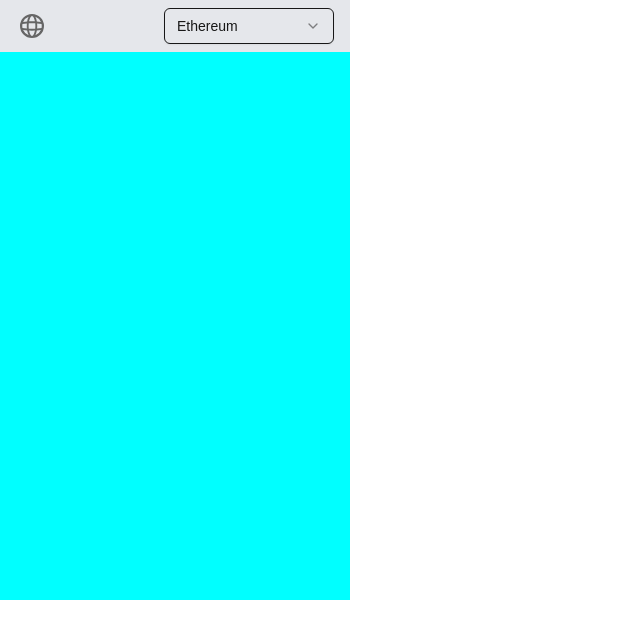
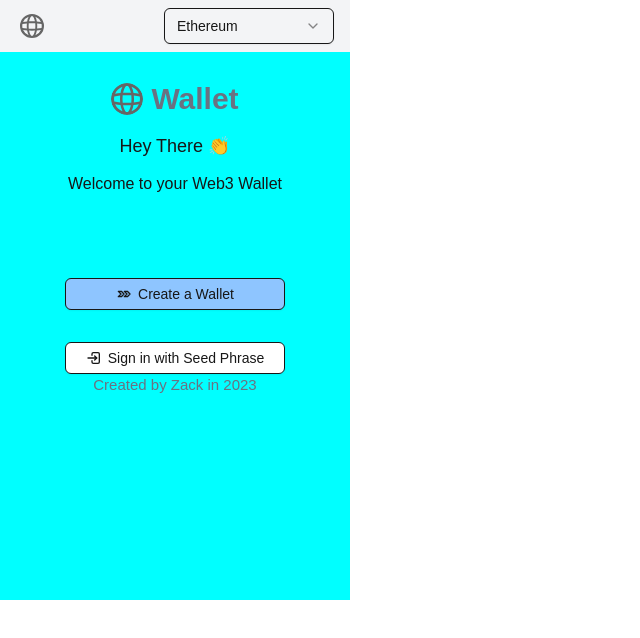
Before and after one commit to canwhite/qc_wallet_extension, a Next.js app in the folder mwallet/: page / in a window 1280 px wide. Shown: the top 638 px of the page, without its empty margins (0-640 px from the left). Built offline with nearby package versions, Linux system fonts and the light colour scheme.

Commit message:
feat: layout and home page

```diff
--- a/mwallet/package.json
+++ b/mwallet/package.json
@@ -14,6 +14,8 @@
     "@radix-ui/react-label": "^2.1.7",
     "@radix-ui/react-select": "^2.2.5",
     "@radix-ui/react-slot": "^1.2.3",
+    "@radix-ui/react-tabs": "^1.1.12",
+    "@tabler/icons-react": "^3.34.0",
     "ahooks": "^3.8.5",
     "class-variance-authority": "^0.7.1",
     "clsx": "^2.1.1",
--- a/mwallet/src/components/Home.tsx
+++ /dev/null
@@ -1,7 +0,0 @@
-import { memo } from "react";
-
-function Home() {
-  return <div>hello world</div>;
-}
-
-export default memo(Home);
--- /dev/null
+++ b/mwallet/src/components/HomeContent.tsx
@@ -0,0 +1,42 @@
+import { memo } from "react";
+import { Avatar, AvatarImage, AvatarFallback } from "@/components/ui/avatar";
+import { Button } from "@/components/ui/button";
+import { IconBrandInertia, IconLogin2 } from "@tabler/icons-react";
+import { cn } from "@/lib/utils";
+import { useRouter } from "next/router";
+
+function HomeContent({ className = "" }) {
+  const router = useRouter();
+  return (
+    <div className={cn("flex flex-col justify-between flex-1")}>
+      <div className="w-full flex-1 flex-col items-center space-y-3">
+        <p className="flex justify-center items-center mt-6">
+          <Avatar>
+            <AvatarImage src="/globe.svg" />
+          </Avatar>
+          <span className="ml-2 text-[30px] font-bold text-gray-500 ">
+            Wallet
+          </span>
+        </p>
+        <h2 className="text-[18px]">Hey There 👏</h2>
+        <h4>Welcome to your Web3 Wallet</h4>
+        <Button
+          variant="outline"
+          className="mt-[70px] bg-blue-300 w-[220px]"
+          size="sm"
+          onClick={() => router.push("/createAccount")}
+        >
+          <IconBrandInertia /> Create a Wallet
+        </Button>
+        <Button variant="outline" className="w-[220px] mt-5" size="sm">
+          <IconLogin2 /> Sign in with Seed Phrase
+        </Button>
+      </div>
+      <div className="mb-2 text-[15px] h-[25px] text-gray-500">
+        <h4>Created by Zack in 2023</h4>
+      </div>
+    </div>
+  );
+}
+
+export default memo(HomeContent);
--- a/mwallet/src/components/header.tsx
+++ b/mwallet/src/components/header.tsx
@@ -1,21 +1,49 @@
-import Link from "next/link";
-import { Button } from "@/components/ui/button";
+import { useState } from "react";
+import {
+  Select,
+  SelectContent,
+  SelectGroup,
+  SelectItem,
+  SelectLabel,
+  SelectTrigger,
+  SelectValue,
+} from "@/components/ui/select";
+import { Avatar, AvatarImage } from "@/components/ui/avatar";
 
-const siteTitle = "QC WebApp Scaffold";
+const Header = () => {
+  const [selectedChain, setSelectedChain] = useState("0x1");
 
-export default function Header() {
   return (
-    <header className="w-full flex items-center p-4 bg-gray-100 dark:bg-gray-900">
-      <div className="flex-1">
-        <Link href="/" passHref>
-          <span className="group-hover:opacity-80 transition-opacity">
-            <h1 className="text-lg font-medium">{siteTitle}</h1>
-          </span>
-        </Link>
-      </div>
-      <div>
-        <Button variant="outline">Button for Test</Button>
-      </div>
+    <header className="flex bg-gray-100 justify-between w-full px-4 py-2 items-center">
+      <Avatar>
+        <AvatarImage className="p-1" src="./globe.svg" />
+      </Avatar>
+
+      <Select
+        className="w-[170px]"
+        value={selectedChain}
+        onValueChange={setSelectedChain}
+      >
+        <SelectTrigger className="w-[170px] [&[data-state=open]]:bg-gray-100 [&[data-state=open]]:border-gray-300">
+          <SelectValue placeholder="Select chain" />
+        </SelectTrigger>
+        <SelectContent>
+          <SelectItem value="0x1" className="w-[150px]">
+            Ethereum
+          </SelectItem>
+          <SelectItem value="0x13881" className="w-[150px]">
+            Mumbai Testnet
+          </SelectItem>
+          <SelectItem value="0x89" className="w-[150px]">
+            Polygon
+          </SelectItem>
+          <SelectItem value="0xa86a" className="w-[150px]">
+            Avalanche
+          </SelectItem>
+        </SelectContent>
+      </Select>
     </header>
   );
-}
+};
+
+export default Header;
--- a/mwallet/src/components/layout.tsx
+++ b/mwallet/src/components/layout.tsx
@@ -1,5 +1,5 @@
 import React, { ReactNode } from "react";
-import Header from "./header";
+import Header from "./Header";
 
 type Props = {
   children: ReactNode;
@@ -7,14 +7,9 @@
 
 export function Layout(props: Props) {
   return (
-    <div className="min-h-screen flex flex-col">
+    <div className="text-center w-[350px] h-[600px] flex justify-start items-center flex-col bg-[aqua]">
       <Header />
-      <main className="container mx-auto px-4 py-8 flex-grow max-w-3xl">
-        {props.children}
-      </main>
-      <footer className="bg-gray-100 dark:bg-gray-700 p-6 text-center">
-        <p className="text-base">dapp by Zack - 2025</p>
-      </footer>
+      <main>{props.children}</main>
     </div>
   );
 }
--- /dev/null
+++ b/mwallet/src/components/ui/tabs.tsx
@@ -0,0 +1,64 @@
+import * as React from "react"
+import * as TabsPrimitive from "@radix-ui/react-tabs"
+
+import { cn } from "@/lib/utils"
+
+function Tabs({
+  className,
+  ...props
+}: React.ComponentProps<typeof TabsPrimitive.Root>) {
+  return (
+    <TabsPrimitive.Root
+      data-slot="tabs"
+      className={cn("flex flex-col gap-2", className)}
+      {...props}
+    />
+  )
+}
+
+function TabsList({
+  className,
+  ...props
+}: React.ComponentProps<typeof TabsPrimitive.List>) {
+  return (
+    <TabsPrimitive.List
+      data-slot="tabs-list"
+      className={cn(
+        "bg-muted text-muted-foreground inline-flex h-9 w-fit items-center justify-center rounded-lg p-[3px]",
+        className
+      )}
+      {...props}
+    />
+  )
+}
+
+function TabsTrigger({
+  className,
+  ...props
+}: React.ComponentProps<typeof TabsPrimitive.Trigger>) {
+  return (
+    <TabsPrimitive.Trigger
+      data-slot="tabs-trigger"
+      className={cn(
+        "data-[state=active]:bg-background dark:data-[state=active]:text-foreground focus-visible:border-ring focus-visible:ring-ring/50 focus-visible:outline-ring dark:data-[state=active]:border-input dark:data-[state=active]:bg-input/30 text-foreground dark:text-muted-foreground inline-flex h-[calc(100%-1px)] flex-1 items-center justify-center gap-1.5 rounded-md border border-transparent px-2 py-1 text-sm font-medium whitespace-nowrap transition-[color,box-shadow] focus-visible:ring-[3px] focus-visible:outline-1 disabled:pointer-events-none disabled:opacity-50 data-[state=active]:shadow-sm [&_svg]:pointer-events-none [&_svg]:shrink-0 [&_svg:not([class*='size-'])]:size-4",
+        className
+      )}
+      {...props}
+    />
+  )
+}
+
+function TabsContent({
+  className,
+  ...props
+}: React.ComponentProps<typeof TabsPrimitive.Content>) {
+  return (
+    <TabsPrimitive.Content
+      data-slot="tabs-content"
+      className={cn("flex-1 outline-none", className)}
+      {...props}
+    />
+  )
+}
+
+export { Tabs, TabsList, TabsTrigger, TabsContent }
--- a/mwallet/src/pages/_app.tsx
+++ b/mwallet/src/pages/_app.tsx
@@ -1,13 +1,13 @@
 import type { AppProps } from "next/app";
-import { Layout } from "@/components/layout";
+import { Layout } from "@/components/Layout";
 import "@/styles/globals.css";
 import { Toaster } from "@/components/ui/sonner";
 function MyApp({ Component, pageProps }: AppProps) {
   return (
-    <>
+    <Layout>
       <Component {...pageProps} />
       <Toaster />
-    </>
+    </Layout>
   );
 }
 
--- /dev/null
+++ b/mwallet/src/pages/createAccount/index.tsx
@@ -0,0 +1,13 @@
+import { useState } from "react";
+
+export default function CreateAccount() {
+  const [count, setCount] = useState(0);
+
+  return (
+    <div>
+      <p>CreateAccount page</p>
+      <p>Count: {count}</p>
+      <button onClick={() => setCount(count + 1)}>Increment</button>
+    </div>
+  );
+}
--- a/mwallet/src/pages/index.tsx
+++ b/mwallet/src/pages/index.tsx
@@ -1,3 +1,4 @@
+"use client";
 import type { NextPage } from "next";
 import { useState } from "react";
 import {
@@ -9,44 +10,26 @@
   SelectTrigger,
   SelectValue,
 } from "@/components/ui/select";
-import { Avatar, AvatarFallback, AvatarImage } from "@/components/ui/avatar";
-import Home from "@/components/Home";
+import { Avatar, AvatarImage } from "@/components/ui/avatar";
+import HomeContent from "@/components/HomeContent";
+import { Tabs, TabsContent, TabsList, TabsTrigger } from "@/components/ui/tabs";
 
 const Home: NextPage = () => {
   const [selectedChain, setSelectedChain] = useState("0x1");
 
   return (
-    <div className="text-center w-[350px] h-[600px] flex justify-start items-center flex-col bg-[aqua]">
-      <header className="flex bg-gray-200 justify-between w-full px-4 py-2 items-center">
-        {/* <img src={logo} className="headerLogo" alt="logo" /> */}
-        <Avatar>
-          <AvatarImage className="p-1" src="./globe.svg" />
-        </Avatar>
-
-        <Select
-          className="w-[170px]"
-          value={selectedChain}
-          onValueChange={setSelectedChain}
-        >
-          <SelectTrigger className="w-[170px] [&[data-state=open]]:bg-gray-100 [&[data-state=open]]:border-gray-300">
-            <SelectValue placeholder="Select chain" />
-          </SelectTrigger>
-          <SelectContent>
-            <SelectItem value="0x1" className="w-[150px]">
-              Ethereum
-            </SelectItem>
-            <SelectItem value="0x13881" className="w-[150px]">
-              Mumbai Testnet
-            </SelectItem>
-            <SelectItem value="0x89" className="w-[150px]">
-              Polygon
-            </SelectItem>
-            <SelectItem value="0xa86a" className="w-[150px]">
-              Avalanche
-            </SelectItem>
-          </SelectContent>
-        </Select>
-      </header>
+    <div className="">
+      {/* <Tabs defaultValue="home" className="w-full mt-4">
+        <TabsList className="flex w-full justify-center">
+          <TabsTrigger value="home">Home</TabsTrigger>
+          <TabsTrigger value="password">Password</TabsTrigger>
+        </TabsList>
+        <TabsContent value="home">
+          <HomeContent />
+        </TabsContent>
+        <TabsContent value="password">Change your password here.</TabsContent>
+      </Tabs> */}
+      <HomeContent />
     </div>
   );
 };
--- /dev/null
+++ b/mwallet/src/pages/recoverAccount/index.tsx
@@ -0,0 +1 @@
+"use client";
```
Also changed, not shown: mwallet/src/context/index.ts (added), 2 other files (tests, documents, lock files or other folders).
